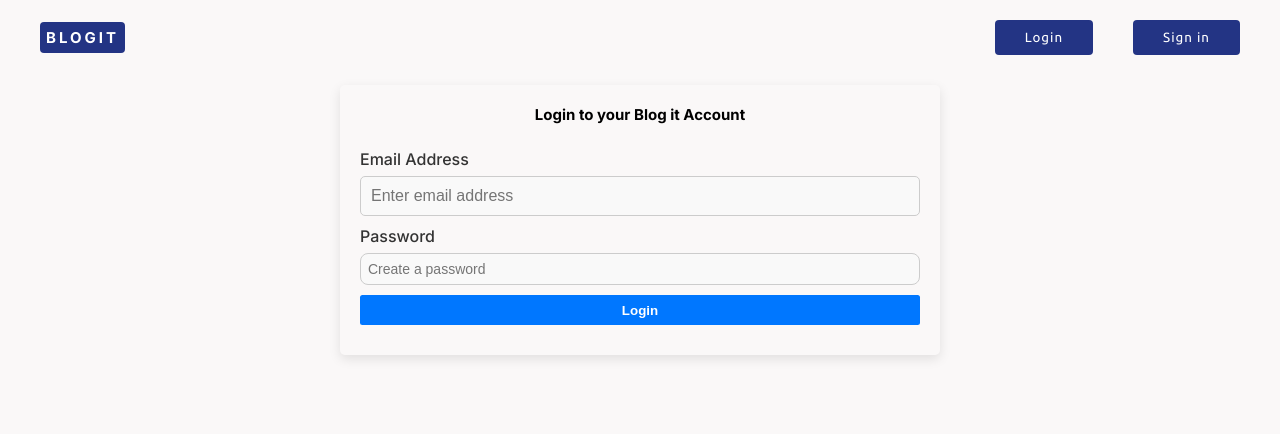
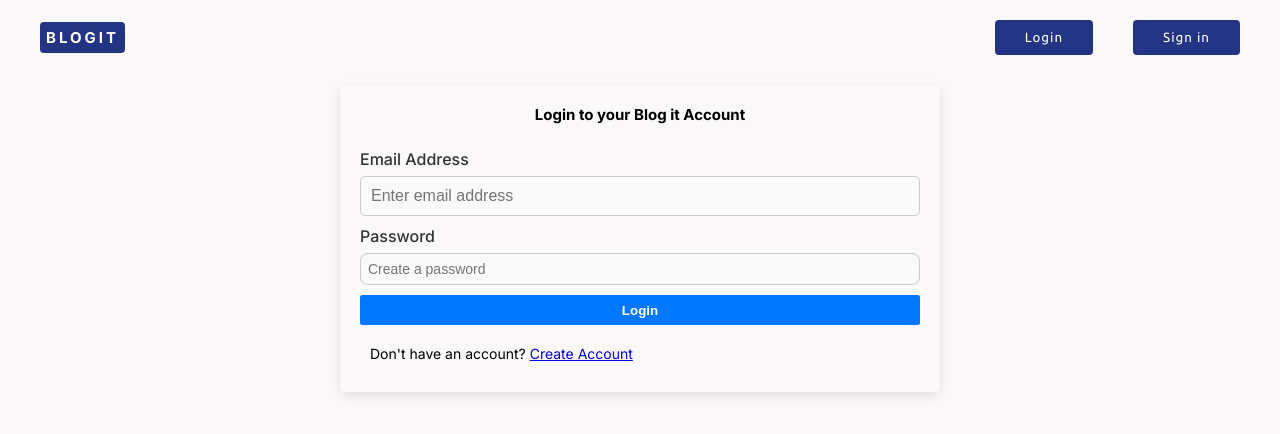
Before and after one commit to anthony-muuo/blog-it, a React (Vite) app in the folder client/: page /login in a window 1280 px wide. Shown: the top 434 px of the page. Built offline with nearby package versions, Linux system fonts and the light colour scheme.

Commit message:
route to signin in login paage

```diff
--- a/client/src/index.css
+++ b/client/src/index.css
@@ -525,3 +525,7 @@ input[type="password"]:focus {
   font-size: 4rem;
   font-weight: 600;
 }
+.dont {
+  font-size: 1.4rem;
+  padding: 1rem;
+}
--- a/client/src/pages/Login.tsx
+++ b/client/src/pages/Login.tsx
@@ -4,6 +4,7 @@ import { useState } from "react";
 import { useNavigate } from "react-router-dom";
 import userUser from "../store/userStore";
 import { toast } from "react-toastify";
+import { Link } from "react-router-dom";
 
 type LoginProps = {
   emailAddress: string;
@@ -93,6 +94,9 @@ const Login = () => {
           {isPending ? "Logging in..." : "Login"}
         </button>
       </form>
+      <p className="dont">
+        Don't have an account? <Link to="/signin">Create Account</Link>
+      </p>
     </div>
   );
 };
```
